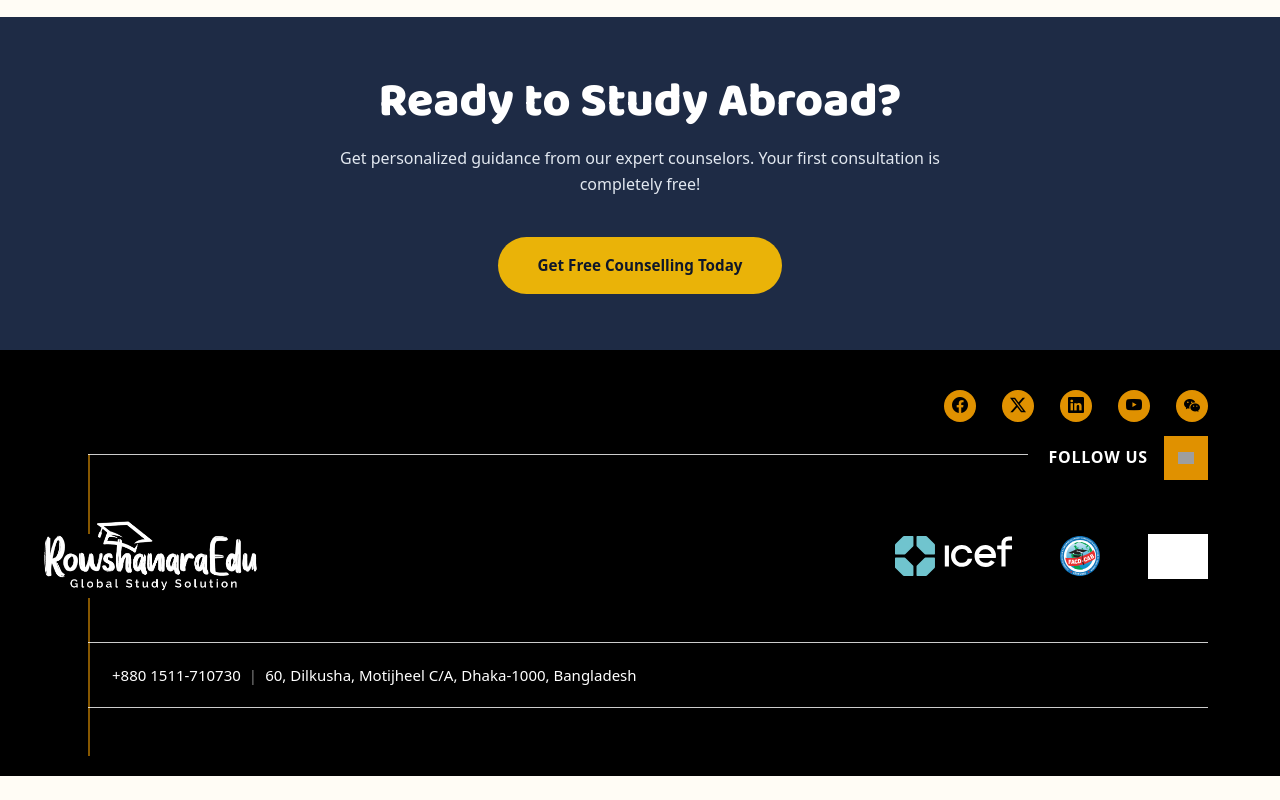
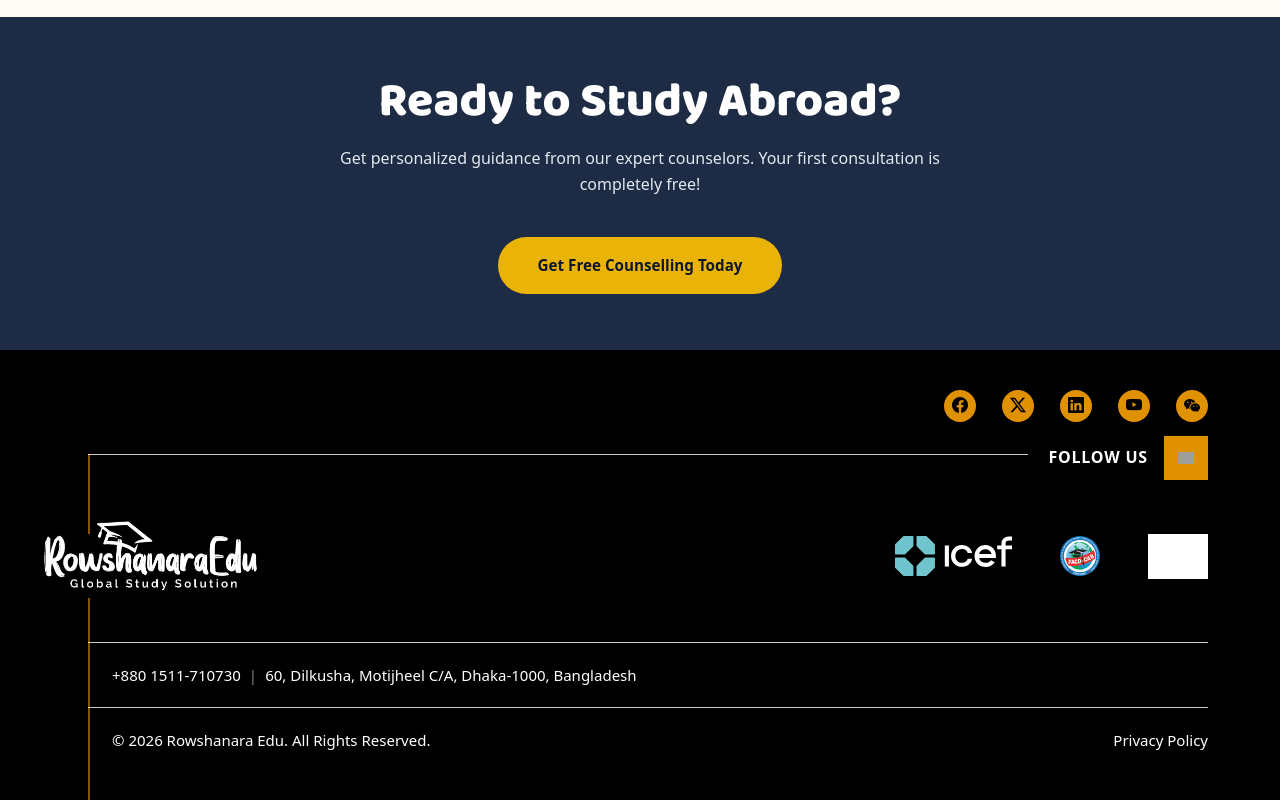
Before and after one commit to princeshiamofficial/Rowshanara-Edu, a Next.js app: page / in a window 1280 px wide. Shown: the part 3022-3822 px from the top of the page. Before the commit the page ends 3798 px from the top, so only its background shows below. Built offline with nearby package versions, Linux system fonts and the light colour scheme; grey boxes are pictures that could not be loaded.

Commit message:
feat: add copyright and privacy policy at bottom of footer

```diff
--- a/src/components/Footer.tsx
+++ b/src/components/Footer.tsx
@@ -186,6 +186,12 @@ const Footer = () => {
               {/* Added bottom divider */}
               <div style={{ borderTop: '1px solid rgba(255, 255, 255, 0.8)', marginBottom: '1.25rem', marginLeft: '-1.5rem', width: 'calc(100% + 1.5rem)' }}></div>
 
+              {/* Copyright and Privacy Policy */}
+              <div style={{ display: 'flex', justifyContent: 'space-between', alignItems: 'center', fontSize: '0.9375rem', fontWeight: 500, color: '#fff' }}>
+                <span>&copy; {new Date().getFullYear()} Rowshanara Edu. All Rights Reserved.</span>
+                <a href="/privacy-policy" style={{ textDecoration: 'none', color: '#fff' }}>Privacy Policy</a>
+              </div>
+
               <div className="footer-meta-line" style={{ display: 'none', fontSize: '0.9375rem', fontWeight: 500, opacity: 1 }}>
                 <span>TEQSA Provider ID: PRV12002 (Australian University)</span>
                 <span className="footer-pipe">|</span>
```
